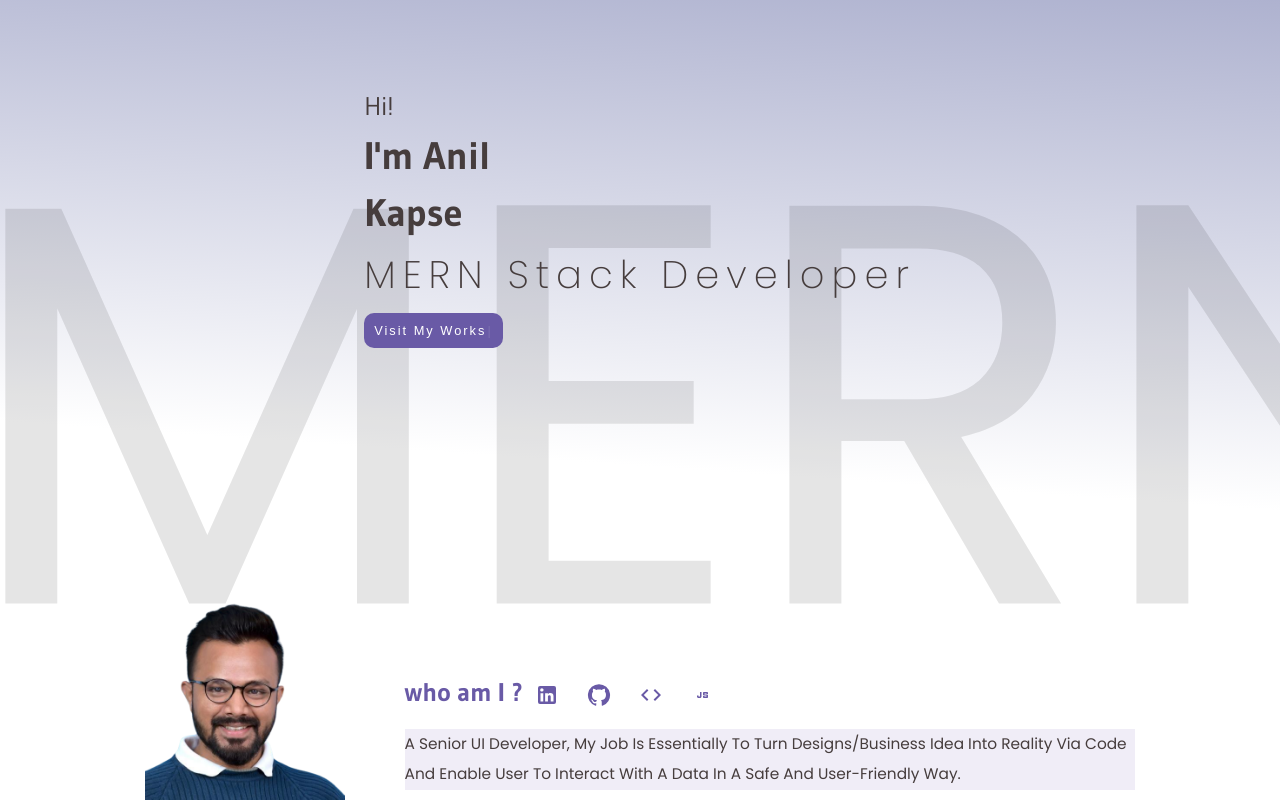
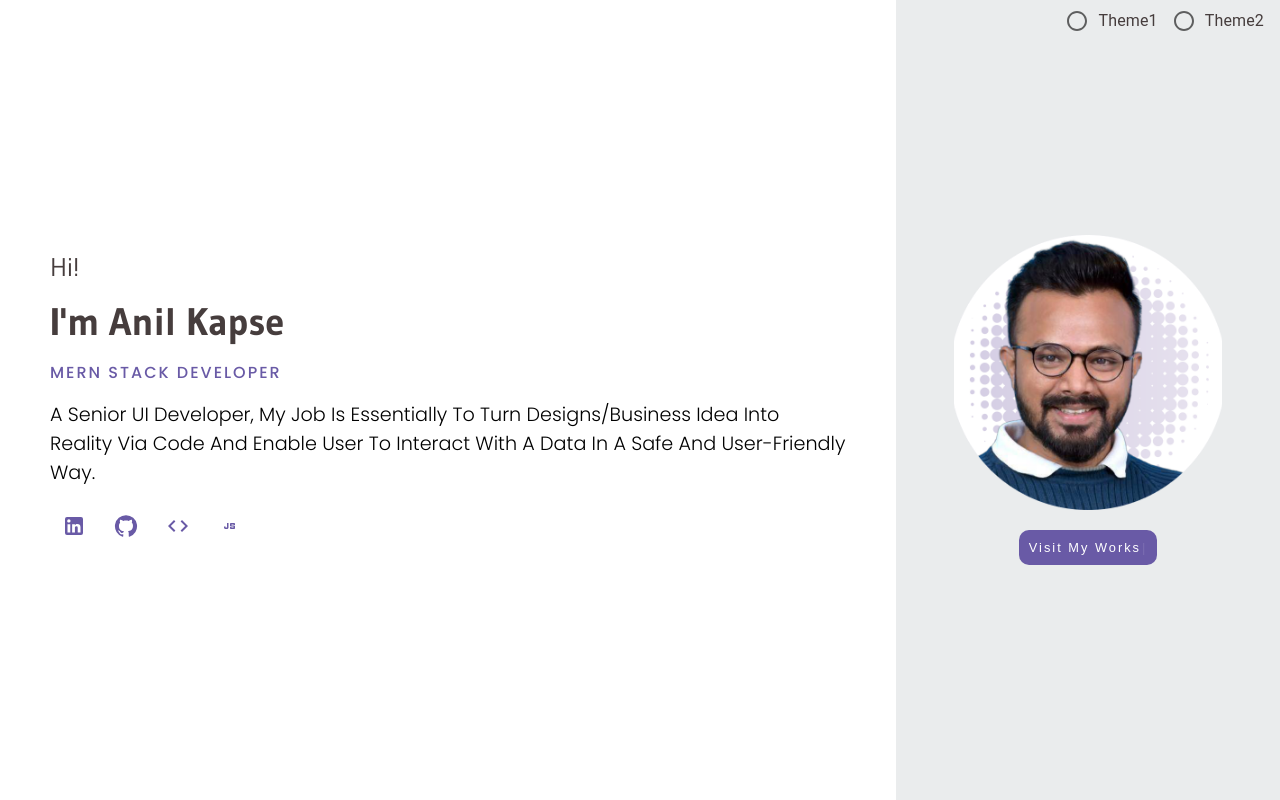
Before and after one commit to anilkapse1/kapsecode, a React (Vite) app: page /kapsecode/portfolio in a window 1280 px wide. Both pictures are taken after a click on the button "delete". Built offline with nearby package versions, Linux system fonts and the light colour scheme.

Commit message:
customize theme added

```diff
--- a/src/App.jsx
+++ b/src/App.jsx
@@ -2,14 +2,15 @@ import React from 'react'
 import { BrowserRouter, Route, Routes } from 'react-router-dom'
 import { ThemeProvider } from 'styled-components'
 import './assets/style/App.scss'
+import Heroselection from './components/Heroselection'
 import Certification from './pages/Certification'
 import Heropage from './pages/Heropage'
+import Heropage1 from './pages/Heropage1'
 import Javascriptwork from './pages/Javascriptwork'
 import Mernwork from './pages/Mernwork'
 import Portfolio from './pages/Portfolio'
 import Reactwork from './pages/Reactwork'
 import Websitework from './pages/Websitework'
-
 
 
 
@@ -29,7 +30,8 @@ const App = () => {
     <ThemeProvider theme={theme}>
     <BrowserRouter>
       <Routes>
-        <Route path="/kapsecode" element={<Heropage/>}/>
+
+        <Route path="/kapsecode" element={<Heroselection/>}/>
         <Route path="/kapsecode/portfolio/" element={<Portfolio/>}>
           <Route index path="react" element={<Reactwork/>}></Route>
           <Route path="website" element={<Websitework/>}></Route>
--- /dev/null
+++ b/src/components/Heroselection.jsx
@@ -0,0 +1,59 @@
+import React, { useState } from 'react'
+import Heropage from '../pages/Heropage'
+import Heropage1 from '../pages/Heropage1'
+import Radio from '@mui/material/Radio';
+import RadioGroup from '@mui/material/RadioGroup';
+import FormControlLabel from '@mui/material/FormControlLabel';
+import FormControl from '@mui/material/FormControl';
+import FormLabel from '@mui/material/FormLabel';
+import styled from 'styled-components';
+
+
+const Heroselection = () => {
+    const CustomTheme = styled.div`
+        position:absolute;
+        right:0px;
+
+    `
+
+    const [theme, setTheme] = useState({
+        themeName:''
+    })
+
+    const changeTheme=(event)=>{
+        const {name, value} = event.target;
+        setTheme((oldValue)=>{
+            return {
+                ...oldValue,
+                [name]:value
+            }
+        })
+    }
+
+
+
+
+
+  return (
+    <>
+        <CustomTheme>
+            <FormControl>
+                <RadioGroup
+                row
+                aria-labelledby="demo-row-radio-buttons-group-label"
+                name="row-radio-buttons-group"
+                >
+                    <FormControlLabel value="theme1" name="themeName" checked={theme.themeName==='theme1'} onChange={changeTheme} control={<Radio />} label="Theme1" />
+                    <FormControlLabel value="theme2" name="themeName" checked={theme.themeName==='theme2'} onChange={changeTheme} control={<Radio />} label="Theme2" />
+                </RadioGroup>
+            </FormControl>
+        </CustomTheme>
+
+        {
+            theme.themeName==="theme1"?<Heropage/>:<Heropage1/>
+        }
+    </>
+  )
+}
+
+export default Heroselection
--- a/src/pages/Heropage.jsx
+++ b/src/pages/Heropage.jsx
@@ -10,6 +10,8 @@ import GitHubIcon from '@mui/icons-material/GitHub';
 import CodeIcon from '@mui/icons-material/Code';
 import JavascriptIcon from '@mui/icons-material/Javascript';
 import Typewriter from "typewriter-effect";
+import plus from '../assets/images/plus.png'
+import bg from '../assets/images/right-bg.png'
 
 
 
@@ -72,10 +74,11 @@ const Heropage = () => {
 
                     p{
                         font-size: 1.2vw;
-                        background-color: rgb(217 210 235 / 40%);
-                        backdrop-filter: blur(5px);
                         font-weight: 400;
                         line-height: 2;
+                        background: url(${plus});
+                        background-size: contain;
+                        padding: 20px;
                     }
                 }
             }
@@ -147,7 +150,7 @@ const Heropage = () => {
                         <img src={userlogo} alt="user logo"/>
                     </div>
                     <div className='user_details items'>
-                        <h2>who am I ?
+                        <h2>Who am I ?
                         <Stack direction="row" style={{display:'inline-block'} }alignItems="center" spacing={.5}>
                         <a href="https://www.linkedin.com/in/anil-kapse/" target="_blank">
                             <IconButton style={{color:'#695AA6'}} aria-label="delete" size="large">
--- /dev/null
+++ b/src/pages/Heropage1.jsx
@@ -0,0 +1,179 @@
+import React from 'react'
+import styled from 'styled-components'
+import LinkedInIcon from '@mui/icons-material/LinkedIn';
+import Stack from '@mui/material/Stack';
+import GitHubIcon from '@mui/icons-material/GitHub';
+import CodeIcon from '@mui/icons-material/Code';
+import JavascriptIcon from '@mui/icons-material/Javascript';
+import { IconButton } from '@mui/material'
+import user from '../assets/images/user3.png'
+import Typewriter from "typewriter-effect";
+import { useNavigate } from 'react-router-dom';
+
+
+
+const Heropage1 = () => {
+
+    const navigate = useNavigate();
+
+    const Hero=styled.div`
+        height:100vh;
+        display:flex;
+        flex-wrap:wrap;
+        flex-direction:row;
+
+        .items{
+        }
+
+        .info{
+            flex-basis:70%;
+            align-self:center;
+            padding: 0px 50px;
+            h3{
+                margin-bottom:15px;
+            }
+            h1{
+                margin-bottom:15px;
+
+            }
+            h4{
+                color:#695AA6;
+                text-transform:uppercase;
+                font-weight: 500;
+                margin-bottom:15px;
+                letter-spacing: 2px;
+            }
+            p{
+                color:#695AA6;
+                font-size:1.5vw;
+                margin-bottom:15px;
+                color:black;
+                font-weight: 300;
+            }
+        }
+        .logo{
+            flex-basis:30%;
+            display:flex;
+            justify-content:center;
+            align-items:center;
+            background-color: #eaeced;
+            flex-direction:column;
+
+            .image_container{
+                width:70%;
+                margin-bottom:20px;
+                img{
+
+                }
+            }
+            button{
+                    border:none;
+                    outline:none;
+                    padding:10px;
+                    border-radius:10px;
+                    background:#695AA6;
+                    font-size:1vw;
+                    color:${({theme})=>theme.colors.white};
+                    letter-spacing: 2px;
+                    &:hover{
+                        cursor:pointer;
+                    }
+                }
+
+
+
+
+        }
+
+        &:after{
+                content: "MERN";
+                position: fixed;
+                bottom: 0px;
+                width: 100%;
+                background-repeat: no-repeat;
+                z-index: -1;
+                transform:scale(1);
+                font-size:25vw;
+                color: rgb(0,0,0,.1);
+                animation: magic 10s ease-in-out infinite alternate-reverse both;
+                animation-direction:inherit;
+
+            }
+
+        @keyframes magic{
+                0%{
+                    transform:scale(1.1);
+                    bottom:-100%;
+                    opacity:1;
+                }
+                100%{
+                    transform:scale(1);
+                    bottom:100%;
+                    opacity:0;
+                }
+            }
+
+
+    `
+
+  return (
+    <React.Fragment>
+        <Hero className='Hero_container'>
+            <section className='info items'>
+                <h3>Hi!</h3>
+                <h1>I'm Anil Kapse</h1>
+                <h4>mern stack developer</h4>
+                <p>A Senior UI Developer, My Job Is Essentially To Turn Designs/Business Idea Into Reality Via Code And Enable User To Interact With A Data In A Safe And User-Friendly Way.</p>
+                <Stack direction="row" style={{display:'inline-block'} }alignItems="center" spacing={.5}>
+                        <a href="https://www.linkedin.com/in/anil-kapse/" target="_blank">
+                            <IconButton style={{color:'#695AA6'}} aria-label="delete" size="large">
+                                <LinkedInIcon/>
+                            </IconButton>
+                        </a>
+                        <a href="https://github.com/anilkapse1" target="_blank">
+                            <IconButton style={{color:'#695AA6'}}  aria-label="delete" size="large">
+                                <GitHubIcon/>
+                            </IconButton>
+                        </a>
+
+                        <a href="https://codesandbox.io/u/anilkapse1" target="_blank">
+                            <IconButton style={{color:'#695AA6'}}  aria-label="delete" size="large">
+                                <CodeIcon/>
+                            </IconButton>
+                        </a>
+                        <a href="https://codepen.io/anilkapse1" target="_blank">
+                            <IconButton style={{color:'#695AA6'}}  aria-label="delete" size="large">
+                                <JavascriptIcon/>
+                            </IconButton>
+                        </a>
+
+
+                        </Stack>
+            </section>
+
+            <section className='logo items'>
+                <div className='image_container'>
+                    <img src={user} alt="demo"/>
+                </div>
+                <button onClick={()=>navigate('/kapsecode/portfolio/react')}>
+
+                    <Typewriter options={{
+                            autoStart:true,
+                            loop:true,
+                            delay:80,
+                            strings:[
+                                "Visit My Works"
+                        ]
+                        }}/>
+
+
+                    </button>
+            </section>
+        </Hero>
+
+
+    </React.Fragment>
+  )
+}
+
+export default Heropage1
```
Also changed, not shown: src/assets/images/user3.png (added).
